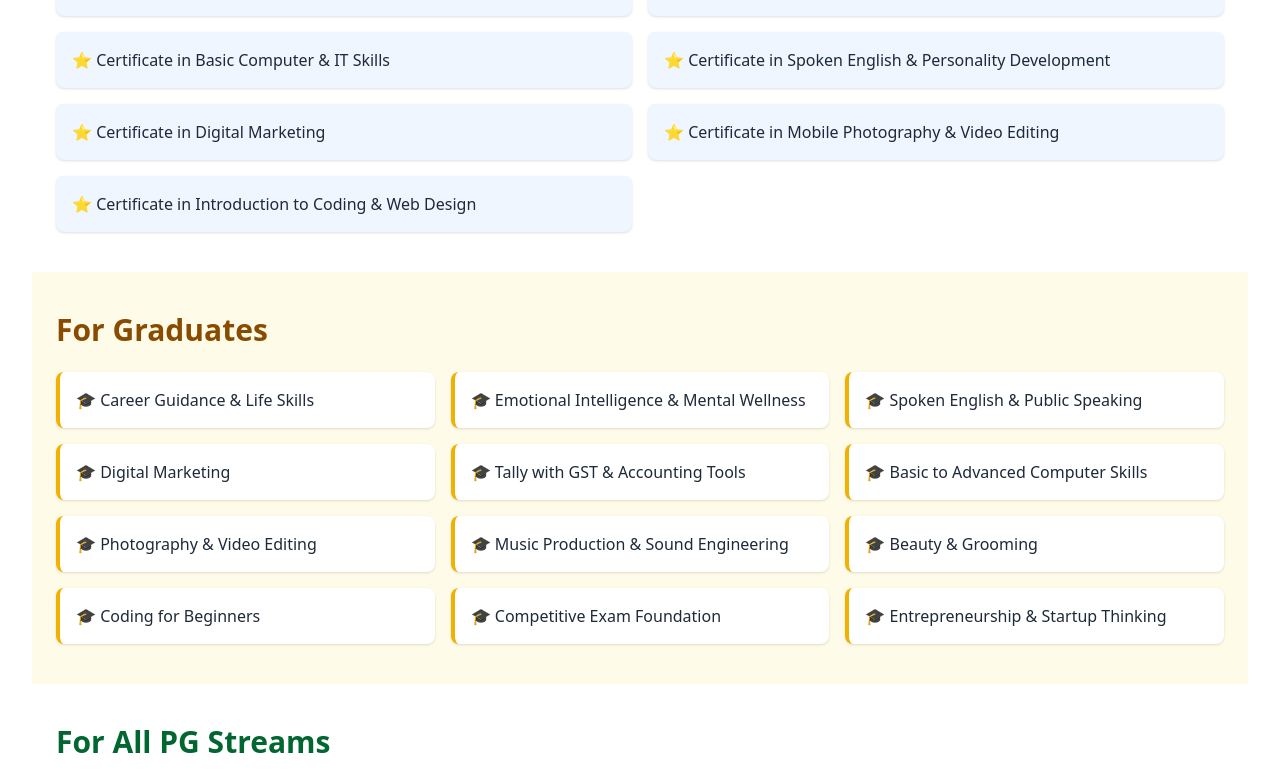
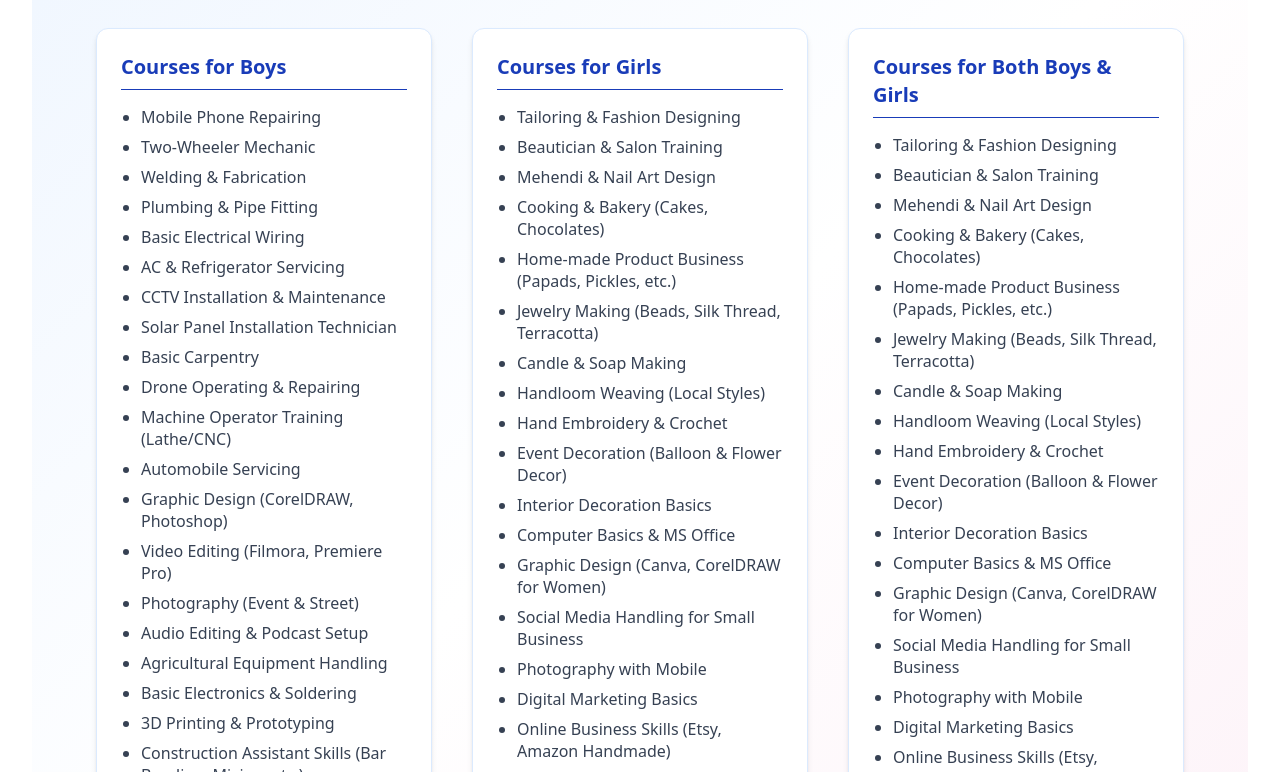
Before and after one commit to Inkarp/NewWebsiteKing, a React (Vite) app in the folder frontend/: page / in a window 1280 px wide. Shown: the part 2888-3660 px from the top of the page. Built offline with nearby package versions, Linux system fonts and the light colour scheme.

Commit message:
changed the code

```diff
--- a/frontend/src/pages/Header.jsx
+++ b/frontend/src/pages/Header.jsx
@@ -32,7 +32,7 @@
       <div className="px-6 py-3 flex items-center justify-between max-w-7xl mx-auto">
         {/* Logo */}
         <Link to="/" className="flex items-center space-x-2">
-          <img src={Logo} alt="Kingdom Logo" className="h-16 w-32" />
+          <img src={Logo} alt="Kingdom Logo" className="h-16 w-auto" />
         </Link>
 
         {/* Desktop Nav */}
--- a/frontend/src/pages/Home.jsx
+++ b/frontend/src/pages/Home.jsx
@@ -18,9 +18,6 @@
     <Hero />
     <WhyChooseUs />
     <Offerings />
-    <SignaturePrograms />
-    <GraduatePrograms />
-    <PGPrograms />
     <SkillCoursesSection />
     <InstitutionalCollaboration />
     <WhyKingdomIsDifferent />
```
